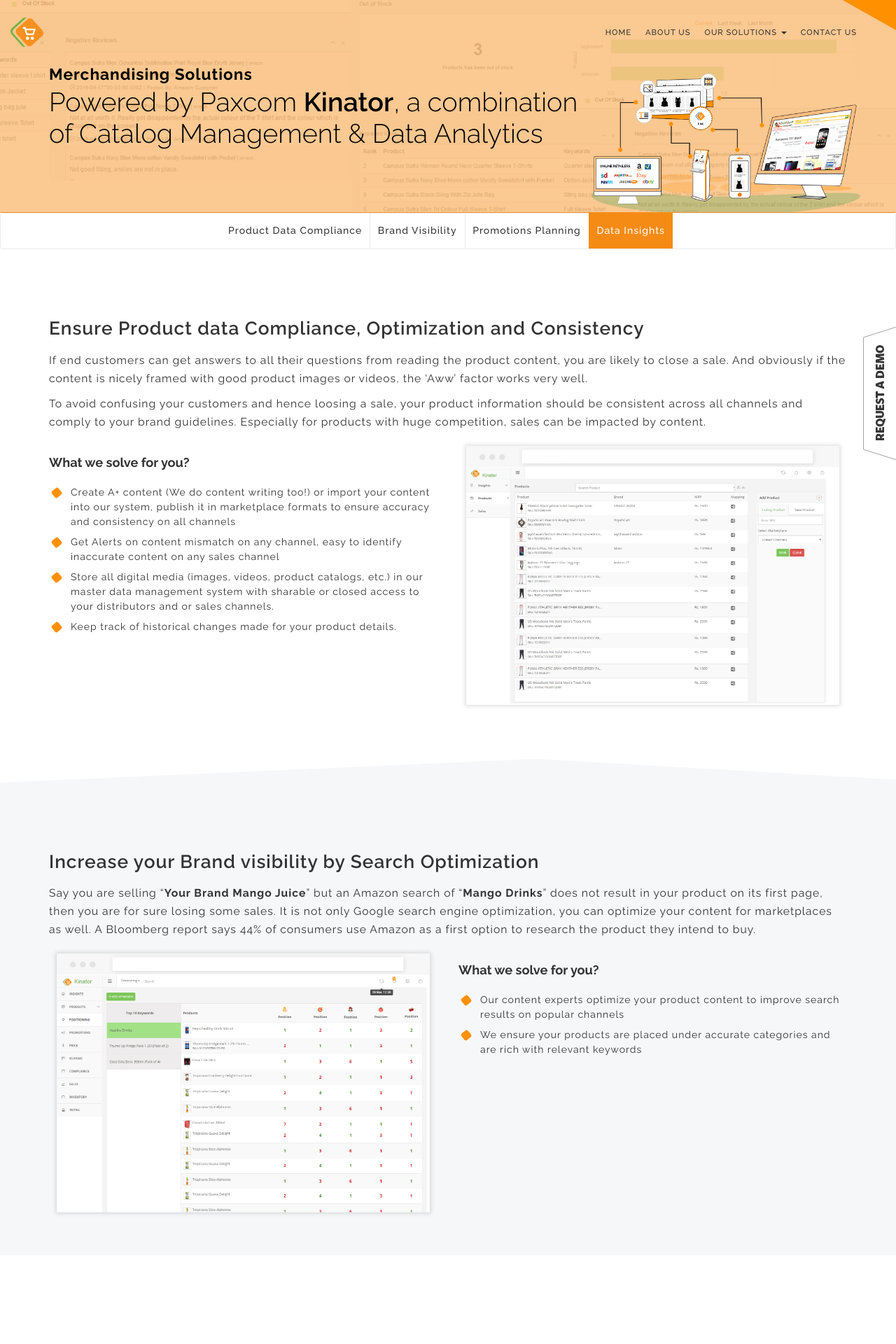
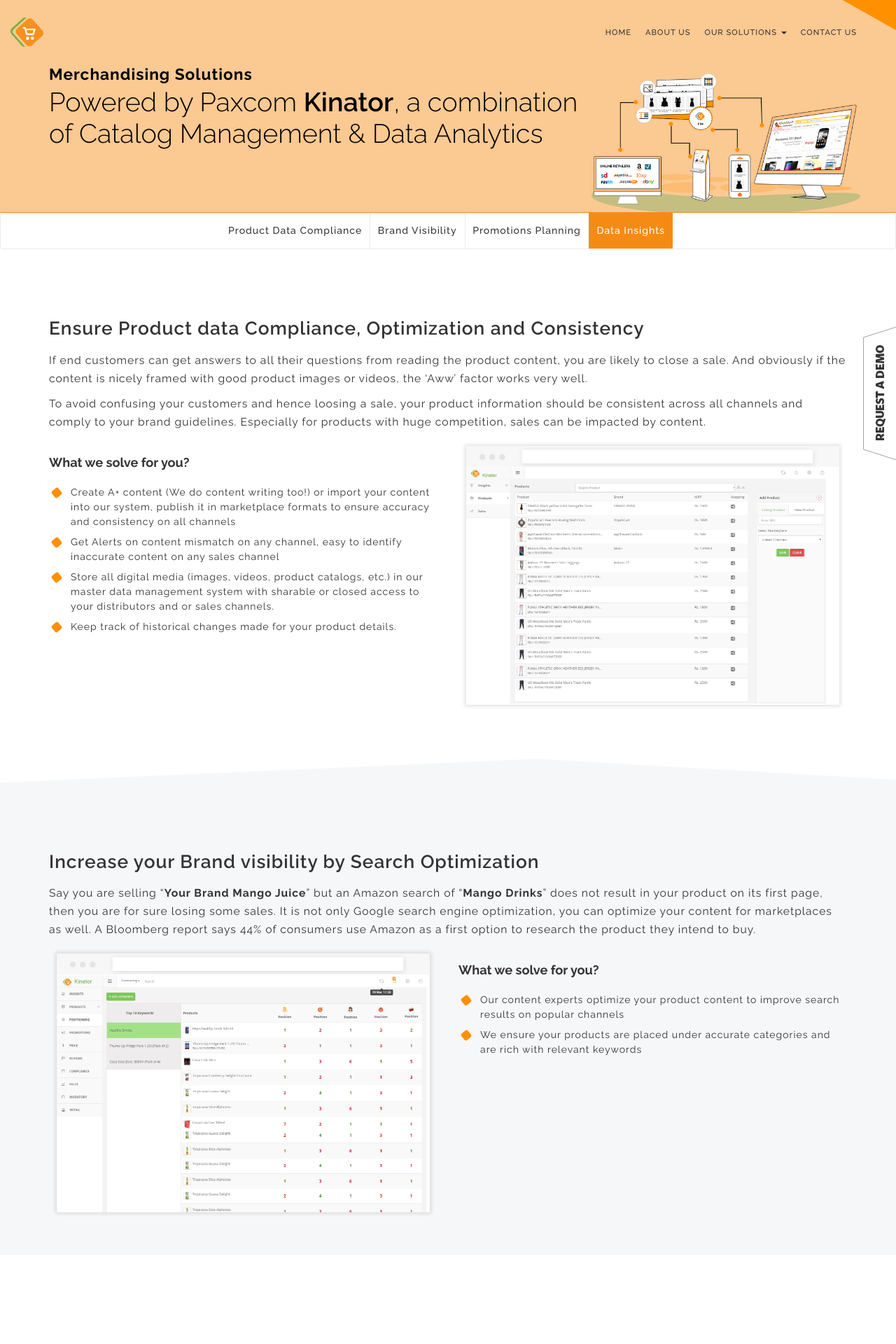
Before and after one commit to paxcom/paxcom.github.io, a Jekyll site: the page built from merchandising-solutions.html, in a window 1280 px wide. Shown: the top 1920 px of the page at 70% size. Built offline with Jekyll 4.4.1, drawn with Linux system fonts in a browser that asks for light colours; comment, search, counter and statistics services are not loaded.

Commit message:
update css changes

```diff
--- a/css/style.css
+++ b/css/style.css
@@ -914,7 +914,7 @@
 /***********************************Inner header*******************************************************/
 
 .inner-header {
-	background: url(../images/supply-chain.png) no-repeat top;
+	background: url(../images/supply-chain.png) no-repeat top #FBCB96;
 	background-size: 100% auto;
 	margin-top: -68px;
 	padding: 90px 0px;
@@ -976,7 +976,9 @@
 	background-size: 100% auto;
 }
 .inner-header.merchandising {
-	background: url(../images/merchandisingsolutions.png) no-repeat top;
+	/*background: url(../images/merchandisingsolutions.png) no-repeat top;*/
+	background:#fbc992;
+
 	background-size: 100% auto;  /*padding:76px 0px*/
 }
 .inner-header.about .image-container, .inner-header.merchandising .image-container {
```
